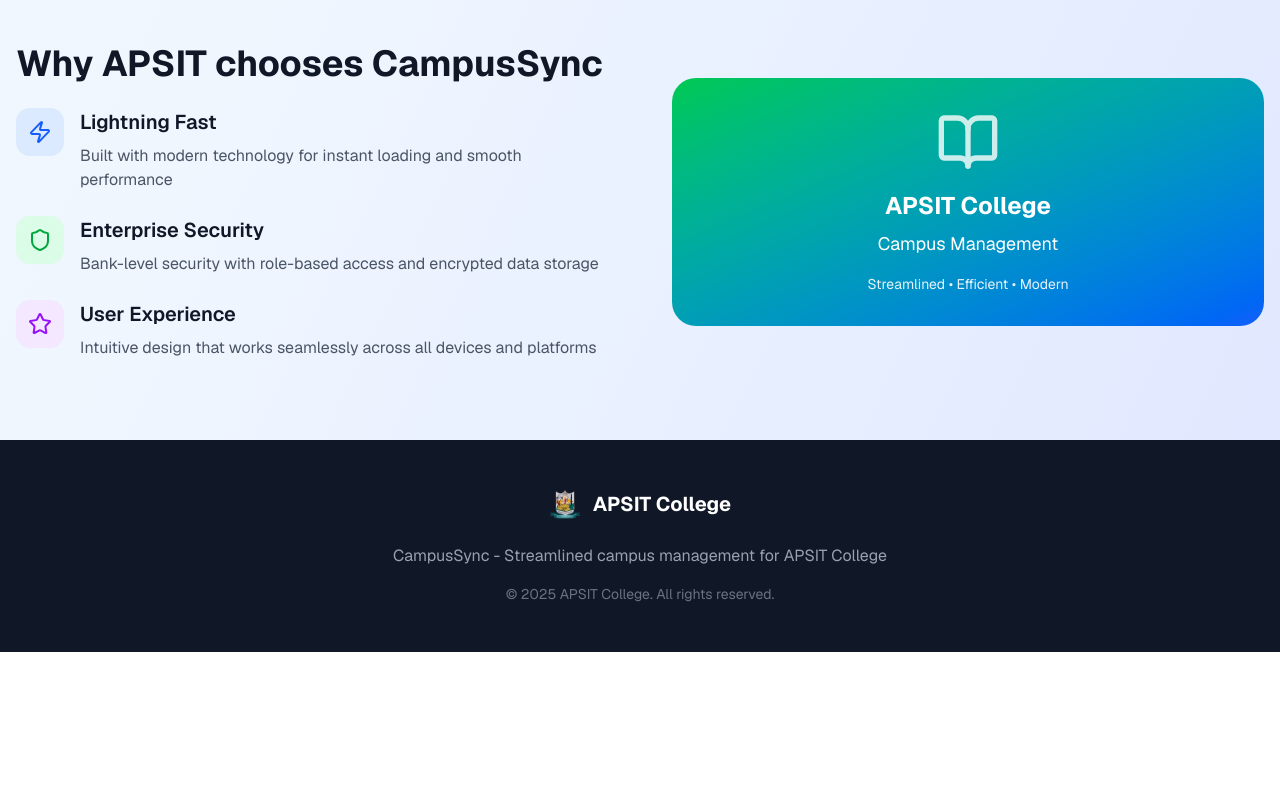
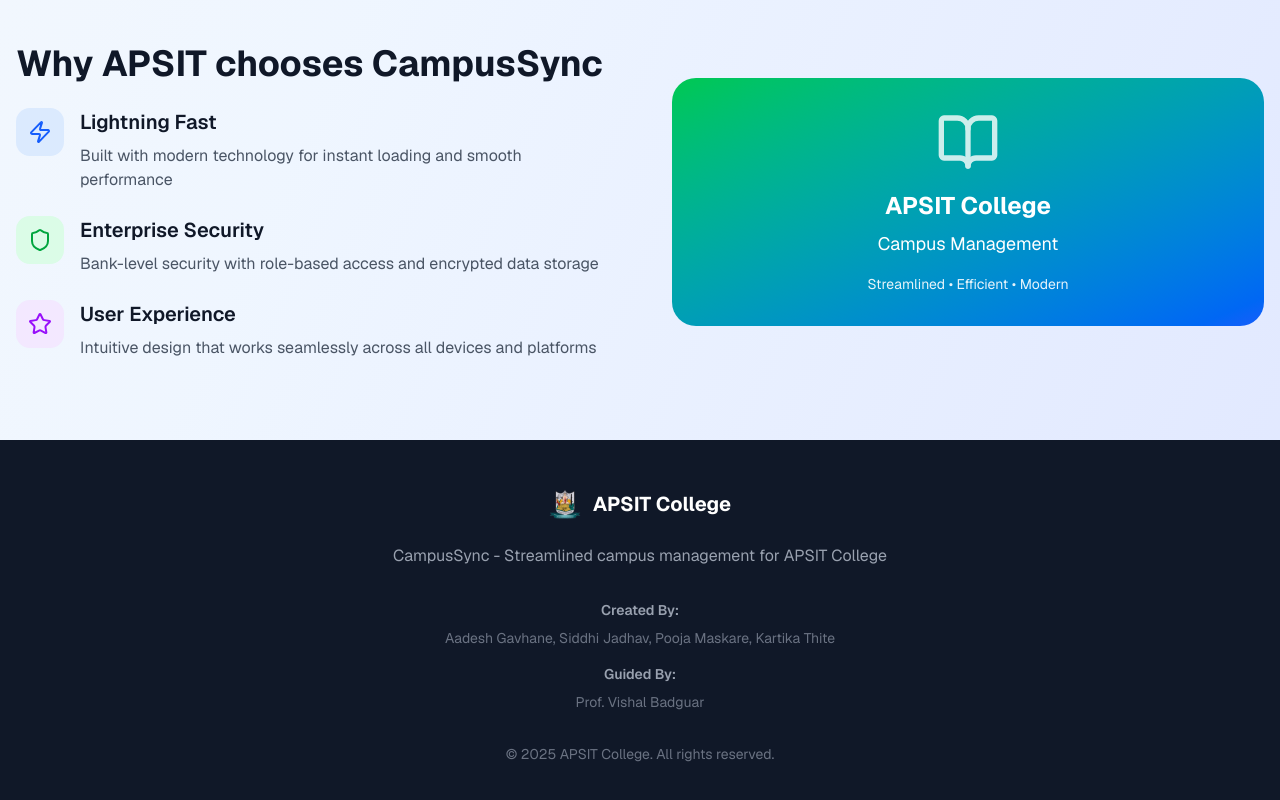
Before and after one commit to AadeshhhGavhane/campus-sync-apsit, a Next.js app: page / in a window 1280 px wide. Shown: the part 2009-2809 px from the top of the page. Before the commit the page ends 2661 px from the top, so only its background shows below. Built offline with nearby package versions, Linux system fonts and the light colour scheme; no server answers.

Commit message:
created by and guided by section

```diff
--- a/app/page.tsx
+++ b/app/page.tsx
@@ -446,7 +446,16 @@ export default function LandingPage() {
             <p className="text-gray-400 mb-4">
               CampusSync - Streamlined campus management for APSIT College
             </p>
-          <p className="text-sm text-gray-500">
+            {/* Section for names */}
+            <div className="mt-8">
+              <p className="text-sm font-semibold text-gray-400 mb-2">Created By:</p>
+              <p className="text-gray-500 text-sm">
+  Aadesh Gavhane, Siddhi Jadhav, Pooja Maskare, Kartika Thite
+</p>
+              <p className="text-sm font-semibold text-gray-400 mt-4 mb-2">Guided By:</p>
+              <p className="text-sm text-gray-500">Prof. Vishal Badguar</p>
+            </div>
+            <p className="text-sm text-gray-500 mt-8">
               © 2025 APSIT College. All rights reserved.
             </p>
           </div>
```
Lines whose indentation alone changed are shown as unchanged.
